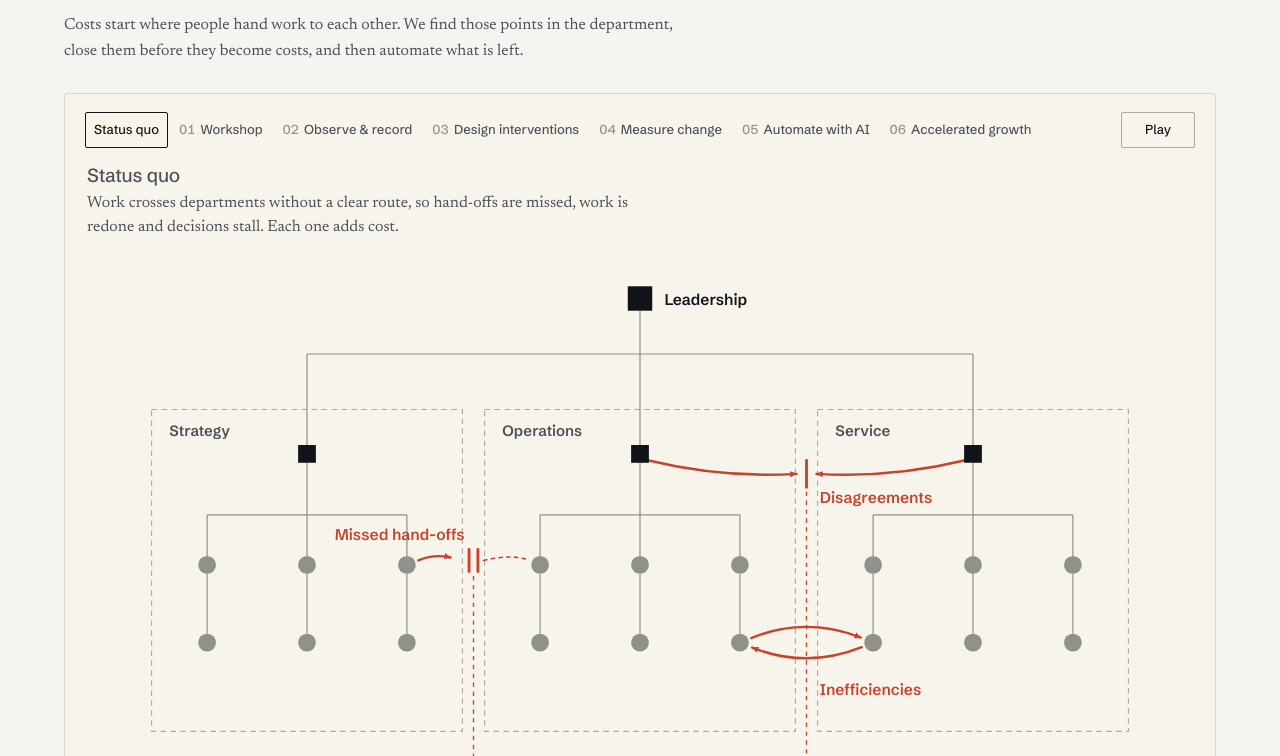
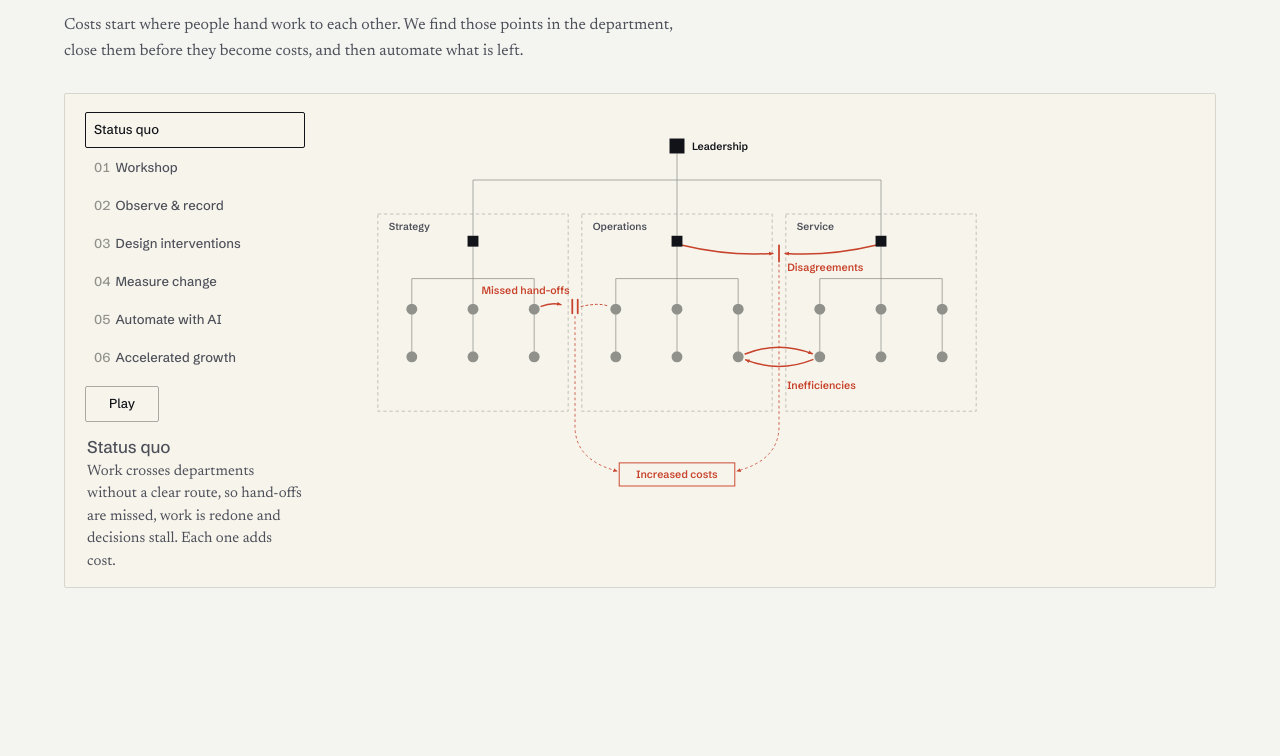
Before and after one commit to kischiman/gcc-proposal-deck, a website: page docs/index.html in a window 1280 px wide. Shown: the part 644-1400 px from the top of the page. After the commit the page ends 1304 px from the top, so only its background shows below. Drawn offline with Linux system fonts and the light colour scheme.

Commit message:
Put the story diagram beside its stage buttons on wide screens
Co-Authored-By: Claude Opus 5.5 <noreply@anthropic.com>

```diff
--- a/docs/index.html
+++ b/docs/index.html
@@ -1720,6 +1720,26 @@ h1, h2 { letter-spacing: -0.02em; }
 }
 @media (prefers-reduced-motion: reduce) {
   .os-el, .os-person { transition: none; }
+}
+
+/* wide screens: stage buttons in a column on the left, a smaller figure to their right */
+@media (min-width: 1000px) {
+  .org-story {
+    display: grid; grid-template-columns: 220px minmax(0, 1fr); column-gap: 32px;
+    grid-template-areas: "bar canvas" "head canvas"; grid-template-rows: auto 1fr; align-items: start;
+  }
+  .os-bar { grid-area: bar; flex-direction: column; align-items: stretch; gap: 10px; }
+  .os-nav { flex-direction: column; flex-wrap: nowrap; }
+  .os-step { text-align: left; }
+  .os-play { align-self: flex-start; }
+  .os-head { grid-area: head; margin: 14px 2px 0; }
+  .os-head h3 { font-size: 17px; }
+  .os-head p { font-size: 15px; }
+  .os-canvas { grid-area: canvas; width: 100%; max-width: 680px; justify-self: start; }
+  /* the figure is drawn smaller here, so its labels are set a little larger to stay readable */
+  .os-label { font-size: 15.5px; }
+  .os-dept { font-size: 15px; }
+  .os-leader { font-size: 15.5px; }
 }
 
 
--- a/public/deck.css
+++ b/public/deck.css
@@ -1711,3 +1711,23 @@ h1, h2 { letter-spacing: -0.02em; }
 @media (prefers-reduced-motion: reduce) {
   .os-el, .os-person { transition: none; }
 }
+
+/* wide screens: stage buttons in a column on the left, a smaller figure to their right */
+@media (min-width: 1000px) {
+  .org-story {
+    display: grid; grid-template-columns: 220px minmax(0, 1fr); column-gap: 32px;
+    grid-template-areas: "bar canvas" "head canvas"; grid-template-rows: auto 1fr; align-items: start;
+  }
+  .os-bar { grid-area: bar; flex-direction: column; align-items: stretch; gap: 10px; }
+  .os-nav { flex-direction: column; flex-wrap: nowrap; }
+  .os-step { text-align: left; }
+  .os-play { align-self: flex-start; }
+  .os-head { grid-area: head; margin: 14px 2px 0; }
+  .os-head h3 { font-size: 17px; }
+  .os-head p { font-size: 15px; }
+  .os-canvas { grid-area: canvas; width: 100%; max-width: 680px; justify-self: start; }
+  /* the figure is drawn smaller here, so its labels are set a little larger to stay readable */
+  .os-label { font-size: 15.5px; }
+  .os-dept { font-size: 15px; }
+  .os-leader { font-size: 15.5px; }
+}
```
Also changed, not shown: dist/deck.html.
